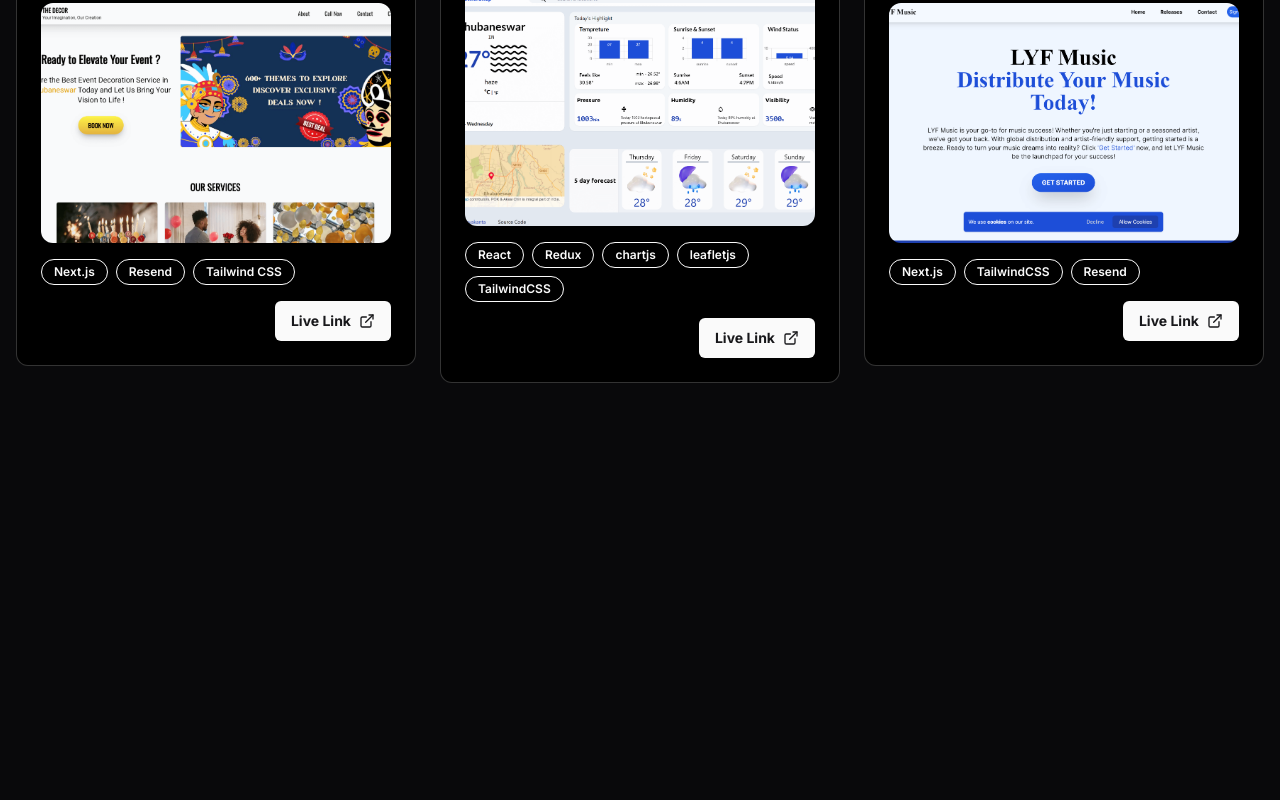
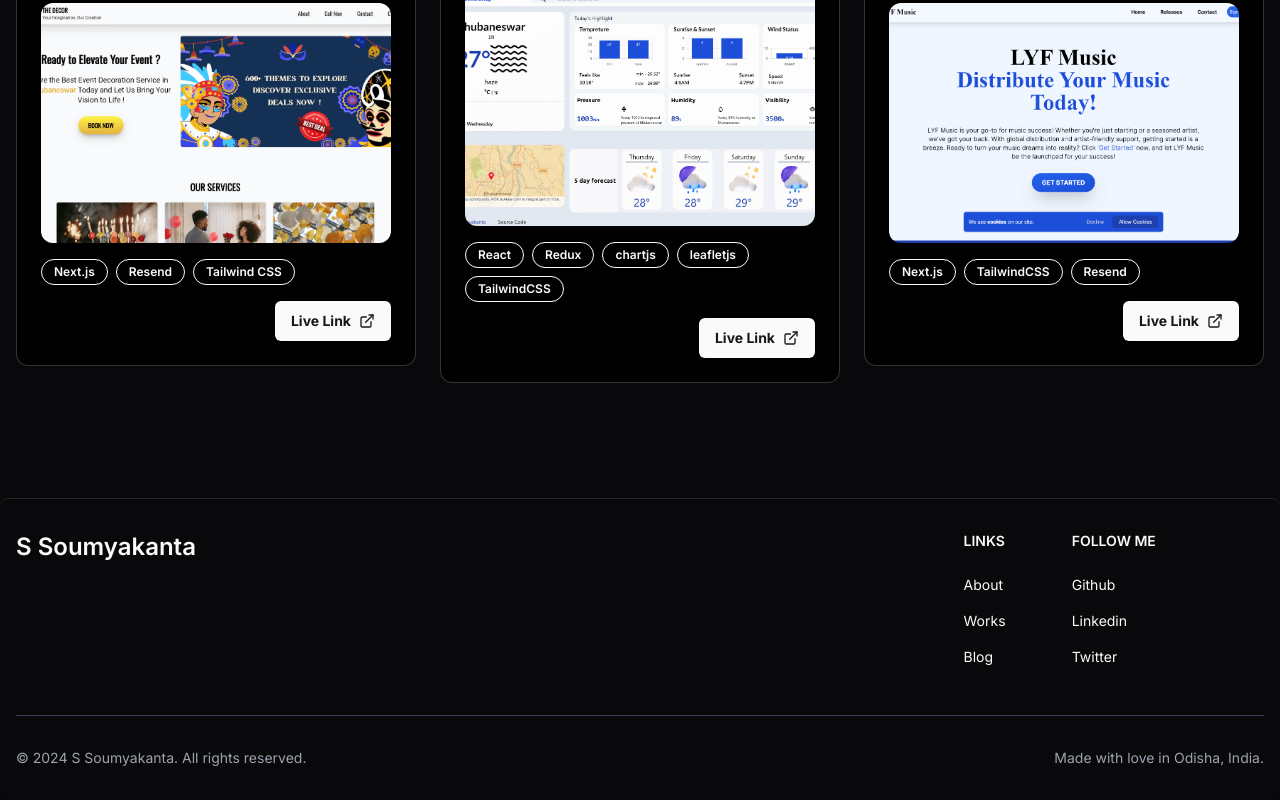
Before and after one commit to s-soumyakanta/s-soumyakanta, a Next.js app: page / in a window 1280 px wide. Shown: the part 2896-3696 px from the top of the page. Before the commit the page ends 3378 px from the top, so only its background shows below. Built offline with nearby package versions, Linux system fonts and the light colour scheme.

Commit message:
Footer added

```diff
--- a/src/app/layout.tsx
+++ b/src/app/layout.tsx
@@ -6,6 +6,7 @@ import { Inter as FontSans } from "next/font/google";
 import { cn } from "@/lib/utils";
 import Navbar from "@/components/Navbar";
 import { ThemeProvider } from "@/components/theme-provider";
+import Footer from "@/components/Footer";
 
 const fontSans = FontSans({
   subsets: ["latin"],
@@ -51,6 +52,7 @@ export default function RootLayout({
         >
           <Navbar />
           <main>{children}</main>
+          <Footer />
           <Analytics />
         </ThemeProvider>
       </body>
--- /dev/null
+++ b/src/components/Footer.tsx
@@ -0,0 +1,102 @@
+"use client";
+
+import Link from "next/link";
+import { useEffect, useState } from "react";
+
+export default function Footer() {
+  const [currentYear, setCurrentYear] = useState(new Date().getFullYear());
+
+  useEffect(() => {
+    setCurrentYear(new Date().getFullYear());
+  }, []);
+
+  return (
+    <footer className="bg-[hsl(var(--background))] dark:bg-[hsl(var(--background))] mt-4 rounded-lg shadow border-t border-[hsl(var(--border))]">
+      <div className="container mx-auto p-4 py-6 lg:py-8">
+        <div className="md:flex md:justify-between">
+          <div className="mb-6 md:mb-0">
+            <Link href="/" legacyBehavior>
+              <a className="flex items-center">
+                <span className="self-center text-2xl font-semibold whitespace-nowrap text-[hsl(var(--foreground))] dark:text-[hsl(var(--foreground))]">
+                  S Soumyakanta
+                </span>
+              </a>
+            </Link>
+          </div>
+          <div className="grid grid-cols-2 gap-8 sm:gap-6 sm:grid-cols-3">
+            <div>
+              <h2 className="mb-6 text-sm font-semibold text-[hsl(var(--foreground))] uppercase dark:text-[hsl(var(--foreground))]">
+                Links
+              </h2>
+              <ul className="text-sm text-[hsl(var(--foreground))] dark:text-[hsl(var(--foreground))] font-normal">
+                <li className="mb-4">
+                  <Link href="/#about" legacyBehavior>
+                    <a className="hover:underline">About</a>
+                  </Link>
+                </li>
+                <li className="mb-4">
+                  <Link href="/#works" legacyBehavior>
+                    <a className="hover:underline">Works</a>
+                  </Link>
+                </li>
+                <li className="mb-4">
+                  <Link href="/blog" legacyBehavior>
+                    <a className="hover:underline">Blog</a>
+                  </Link>
+                </li>
+              </ul>
+            </div>
+            <div>
+              <h2 className="mb-6 text-sm font-semibold text-[hsl(var(--foreground))] uppercase dark:text-[hsl(var(--foreground))]">
+                Follow Me
+              </h2>
+              <ul className="text-sm text-[hsl(var(--foreground))] dark:text-[hsl(var(--foreground))] font-normal">
+                <li className="mb-4">
+                  <a
+                    href="https://github.com/s-soumyakanta"
+                    className="hover:underline"
+                    target="_blank"
+                    rel="noopener noreferrer"
+                  >
+                    Github
+                  </a>
+                </li>
+                <li className="mb-4">
+                  <a
+                    href="https://www.linkedin.com/in/s-soumyakanta"
+                    className="hover:underline"
+                    target="_blank"
+                    rel="noopener noreferrer"
+                  >
+                    Linkedin
+                  </a>
+                </li>
+                <li className="mb-4">
+                  <a
+                    href="https://twitter.com/s_soumyakanta"
+                    className="hover:underline"
+                    target="_blank"
+                    rel="noopener noreferrer"
+                  >
+                    Twitter
+                  </a>
+                </li>
+              </ul>
+            </div>
+          </div>
+        </div>
+        <hr className="my-6 border-gray-200 sm:mx-auto dark:border-gray-700 lg:my-8" />
+        <div className="sm:flex sm:items-center sm:justify-between">
+          <span className="text-sm text-gray-500 sm:text-center dark:text-gray-400">
+            &copy; {currentYear} S Soumyakanta. All rights reserved.
+          </span>
+          <div className="flex mt-4 sm:mt-0 sm:justify-center">
+            <span className="text-sm text-gray-500 sm:text-center dark:text-gray-400">
+              Made with love in Odisha, India.
+            </span>
+          </div>
+        </div>
+      </div>
+    </footer>
+  );
+}
```
